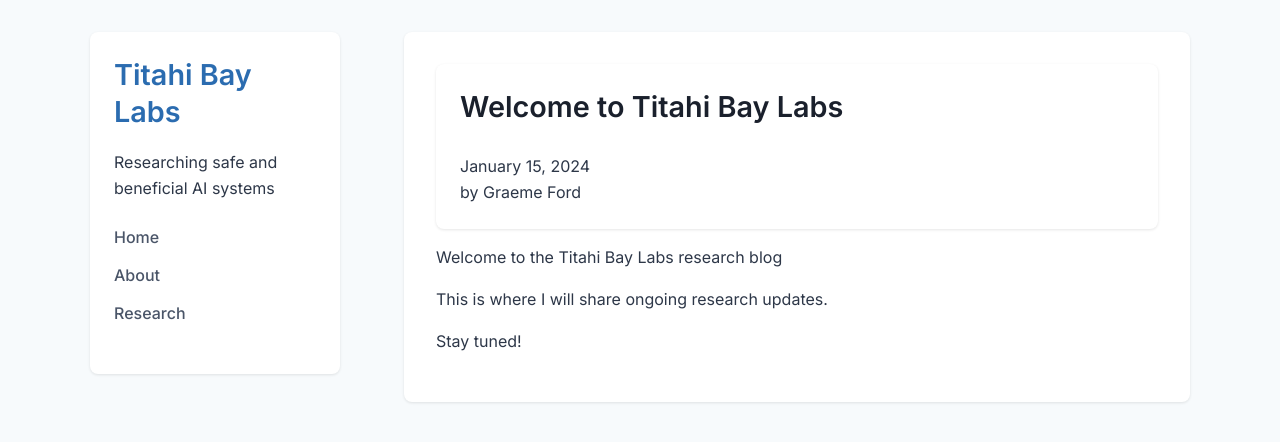
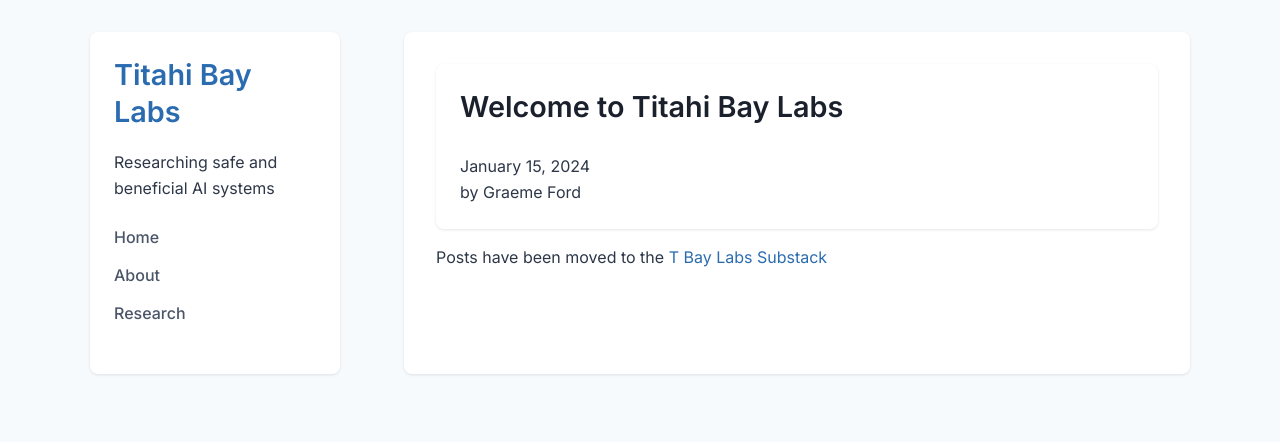
Before and after one commit to tbaylabs/tbaylabs.github.io, a Jekyll site: the page built from _posts/2024-01-15-welcome-to-tbaylabs.md, in a window 1280 px wide. Shown: the top 442 px of the page. Built offline with Jekyll 4.4.1, drawn with Linux system fonts in a browser that asks for light colours.

Commit message:
Update 2024-01-15-welcome-to-tbaylabs.md

```diff
--- a/_posts/2024-01-15-welcome-to-tbaylabs.md
+++ b/_posts/2024-01-15-welcome-to-tbaylabs.md
@@ -4,8 +4,4 @@ date: 2024-01-15
 layout: post
 ---
 
-Welcome to the Titahi Bay Labs research blog
-
-This is where I will share ongoing research updates.
-
-Stay tuned!
+Posts have been moved to the [T Bay Labs Substack](https://tbaylabs.substack.com/)
```
